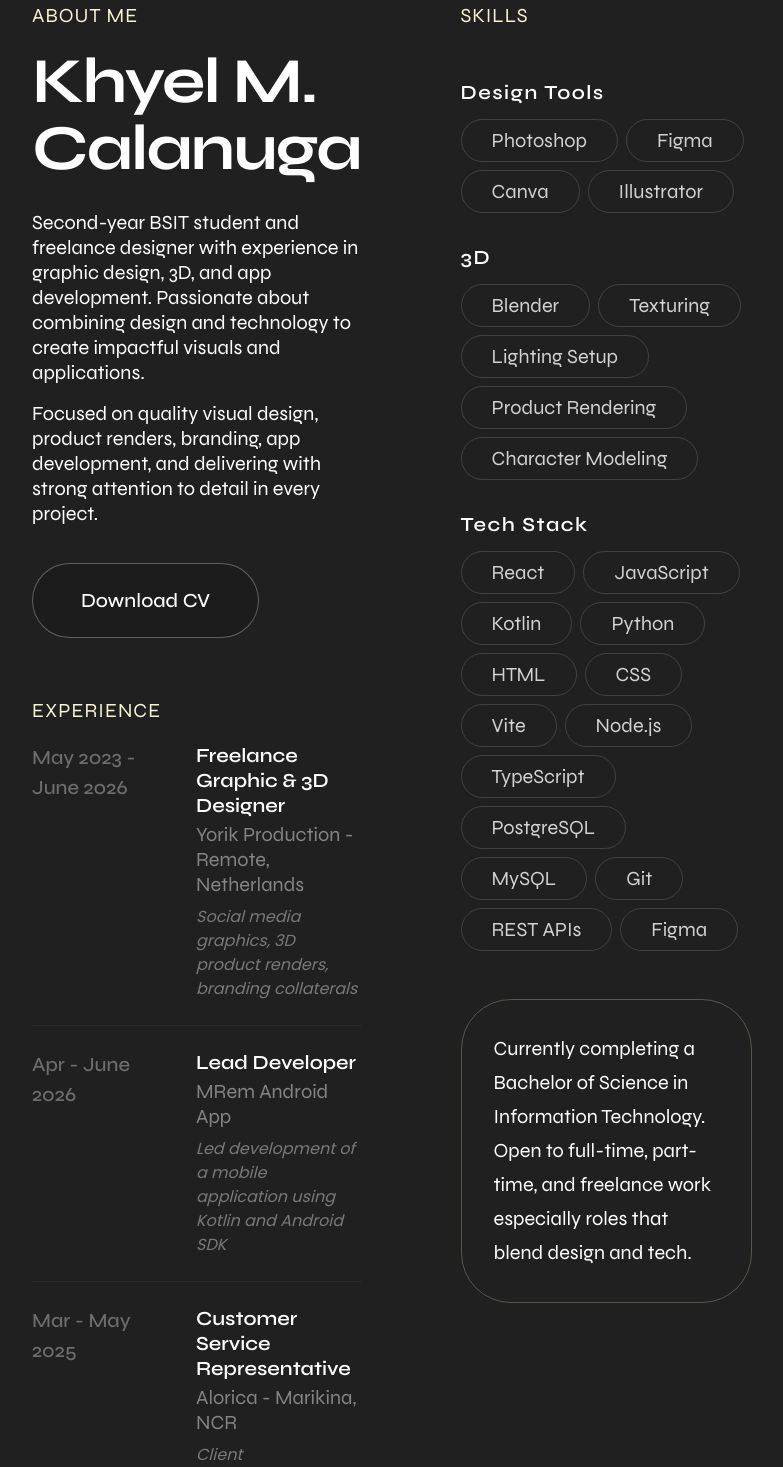
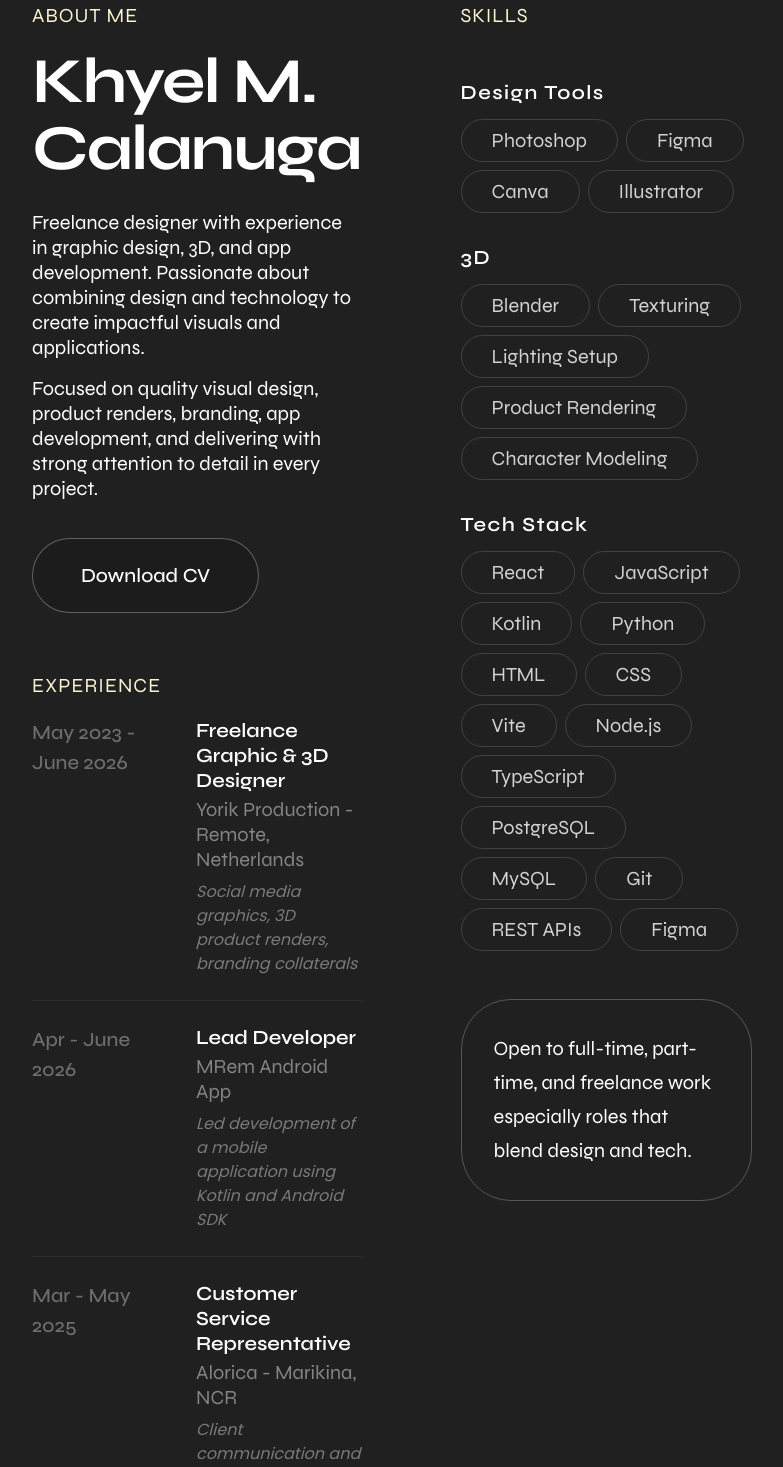
Before and after one commit to khyelcalanuga-lgtm/myportfolio, a React (Vite) app: page / in a window 1280 px wide. Shown: the part 2844-4311 px from the top of the page, without its empty margins (248-1031 px from the left). Built offline with nearby package versions, Linux system fonts and the light colour scheme.

Commit message:
Update ResumeSection description to emphasize freelance design experience and remove outdated academic information

```diff
--- a/src/components/shapes/ResumeSection.jsx
+++ b/src/components/shapes/ResumeSection.jsx
@@ -57,7 +57,7 @@ const ResumeSection = () => {
                         </h1>
                         <div className="about-text">
                             <p>
-                                Second-year BSIT student and freelance designer with experience in graphic
+                                Freelance designer with experience in graphic
                                 design, 3D, and app development. Passionate about combining design and
                                 technology to create impactful visuals and applications.
                             </p>
@@ -105,7 +105,6 @@ const ResumeSection = () => {
 
                     <div className="info-card" data-reveal data-reveal-delay="300">
                         <p>
-                            Currently completing a Bachelor of Science in Information Technology.
                             Open to full-time, part-time, and freelance work especially roles
                             that blend design and tech.
                         </p>
```
